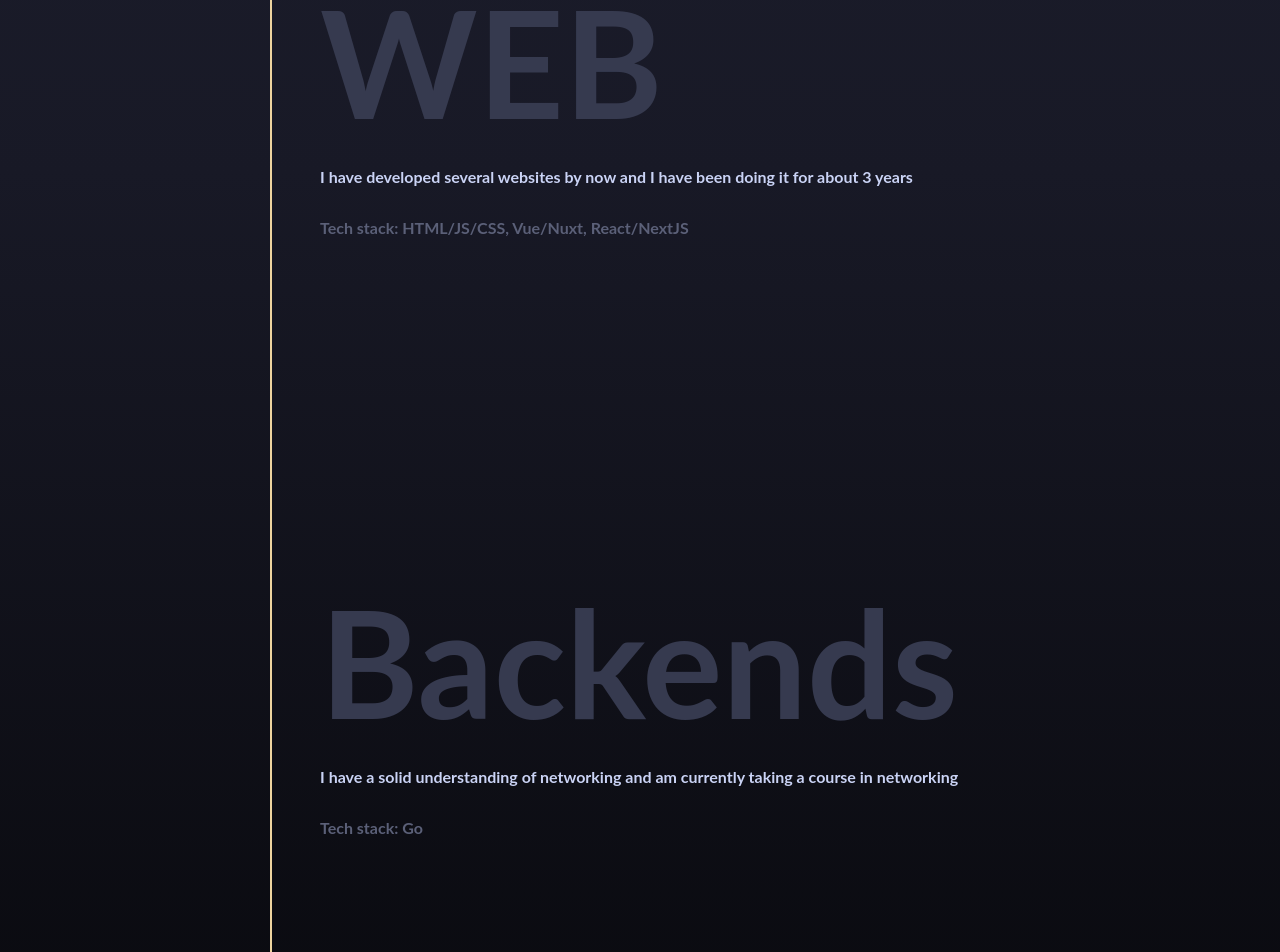
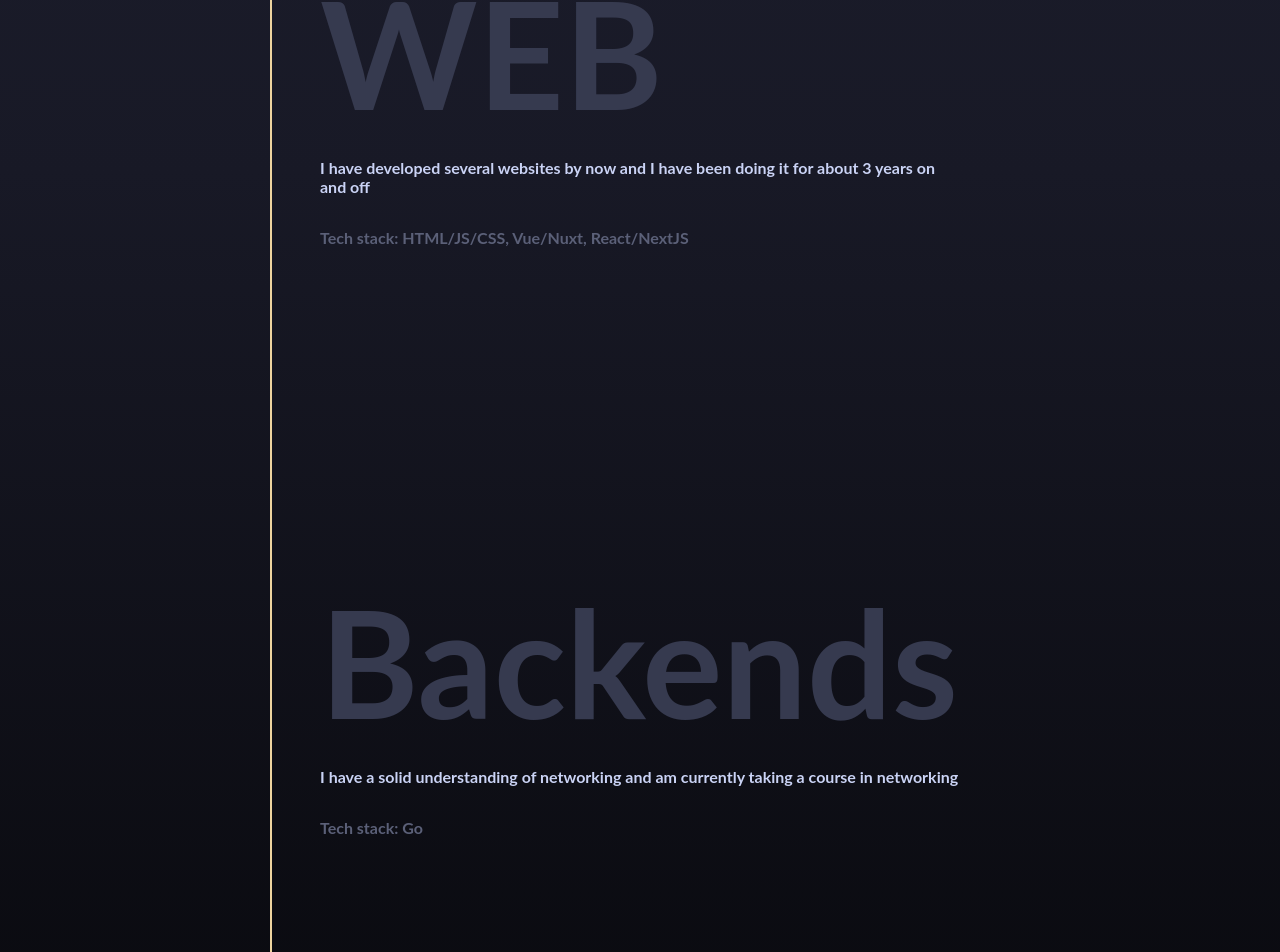
Before and after one commit to mozbeel/mozbeel.github.io, a Nuxt app: page / in a window 1280 px wide. Shown: the part 1268-2220 px from the top of the page. Built offline with nearby package versions, Linux system fonts and the light colour scheme.

Commit message:
More truthful

```diff
--- a/app/components/Intro.vue
+++ b/app/components/Intro.vue
@@ -40,7 +40,7 @@ developingText.value = developingTextOptions[randomNumber] || "";
             <IntroSection>
                 <p class="intro-font dark-gray-text title-sections-text">WEB</p>
                 <p class="text intro-font web-text">
-                    I have developed several websites by now and I have been doing it for about 3 years
+                    I have developed several websites by now and I have been doing it for about 3 years on and off
                 </p>
                 <p class="gray-text intro-font">
                     Tech stack: HTML/JS/CSS, Vue/Nuxt, React/NextJS
```
